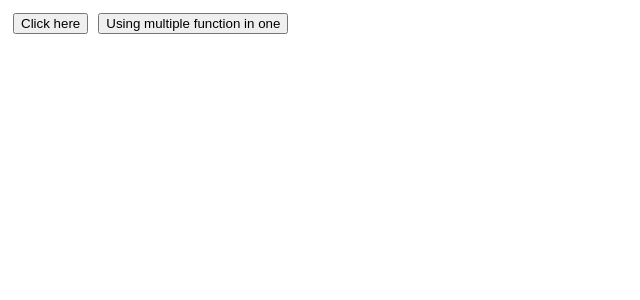
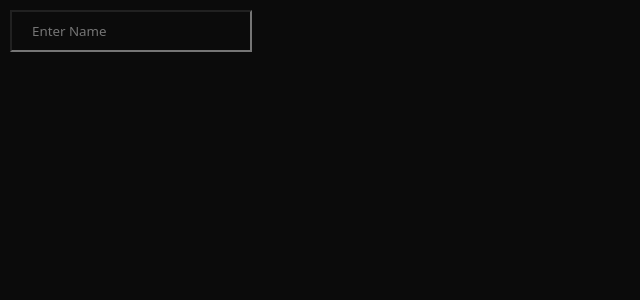
Before and after one commit to PiyushMishraX/ReactJS, a React (Vite) app in the folder function-08/: page / in a window 1280 px wide. Shown: the top 300 px of the page, without its empty margins (0-640 px from the left). Built offline with nearby package versions, Linux system fonts and the light colour scheme.

Commit message:
input on change

```diff
--- a/function-08/src/App.jsx
+++ b/function-08/src/App.jsx
@@ -1,56 +1,57 @@
-import React from 'react'
+// import React from 'react'
 
-const App = () => {
+// const App = () => {
 
-  function btnClicked() {
-    console.log('button is clicked')
-  }
+//   function btnClicked() {
+//     console.log('button is clicked')
+//   }
 
-  function mouseEnter(){
-    console.log('Mouse Entered')
+//   function mouseEnter(){
+//     console.log('Mouse Entered')
 
-  }
+//   }
 
-  function multiple(){
-    btnClicked()
-    mouseEnter()
-  }
-  return (
-    <div>
-      {/* <button onClick={btnClicked()}> Button </button> no like this because fn() runs it before hands  whitout click*/}
-      {/* <button onClick={btnClicked}> Button </button> */}
+// // define all propeties and functionality in one function only or use a final container function
+//   function multiple(){
+//     btnClicked()
+//     mouseEnter()
+//   }
+//   return (
+//     <div>
+//       {/* <button onClick={btnClicked()}> Button </button> no like this because fn() runs it before hands  whitout click*/}
+//       {/* <button onClick={btnClicked}> Button </button> */}
 
-      {/* <button  onDoubleClick={btnClicked}> Button </button> */}
-      {/* runs on double click only */}
+//       {/* <button  onDoubleClick={btnClicked}> Button </button> */}
+//       {/* runs on double click only */}
 
-      {/* <button onMouseEnter={mouseEnter} onClick={btnClicked}> Button </button> */}
+//       {/* <button onMouseEnter={mouseEnter} onClick={btnClicked}> Button </button> */}
 
 
-      {/* <button onClick={btnClicked}> Button </button>
-      <button onClick={btnClicked}>explore this</button> */}
+//       {/* <button onClick={btnClicked}> Button </button>
+//       <button onClick={btnClicked}>explore this</button> */}
 
-        <button onClick={function () {
-          console.log('button is clicked')
+//         {/* <button onClick={function () {
+//           console.log('button is clicked')
 
-        }}> Click here </button>
+//         }}> Click here </button> */}
+
+//         <button onClick={()=> {
+//           console.log('button is clicked')
+
+//         }}> Click here </button>
 
 
-        <button onClick={multiple}> Using multiple function in one </button>
+//         <button onClick={multiple}> Using multiple function in one </button>
 
+//     </div>
+//   )
+// }
 
-    </div>
-  )
-}
-
-export default App
+// export default App
 
 
 
-//
-
-function btnClicked() {
-
-}var a = document.querySelector('h1')
+//var a = document.querySelector('h1')
 
 // function hero() {
 //   console.log('Hero')
@@ -63,3 +64,27 @@ function btnClicked() {
 
 // a.addEventListener('click', hero())  // runs automatically
 // a.addEventListener('click', hero) // runs when event i happening
+
+
+
+
+
+import React from 'react'
+
+const App = () => {
+  return (
+    <div>
+      {/* <input onClick={()=>{
+        console.log('input par click hua');
+
+      }} type="text" placeholder='Enter Name' /> */}
+
+      <input onChange={()=>{
+        console.log('input par click hua');
+
+      }} type="text" placeholder='Enter Name' />
+    </div>
+  )
+}
+
+export default App
--- a/function-08/src/index.css
+++ b/function-08/src/index.css
@@ -1,4 +1,23 @@
+*{
+  margin: 0;
+  padding: 0;
+  box-sizing: border-box;
+  font-family: system-ui, -apple-system, BlinkMacSystemFont, 'Segoe UI', Roboto, Oxygen, Ubuntu, Cantarell, 'Open Sans', 'Helvetica Neue', sans-serif;
+  background-color: rgb(11, 11, 11);
+  color: rgb(244, 241, 241);
+}
 
-button{
+html,
+body{
+  height: 100%;
+  width: 100%;
+}
+
+/* button{
   margin: 5px;
+} */
+
+input{
+  margin: 10px;
+  padding: 10px 20px;
 }
```
